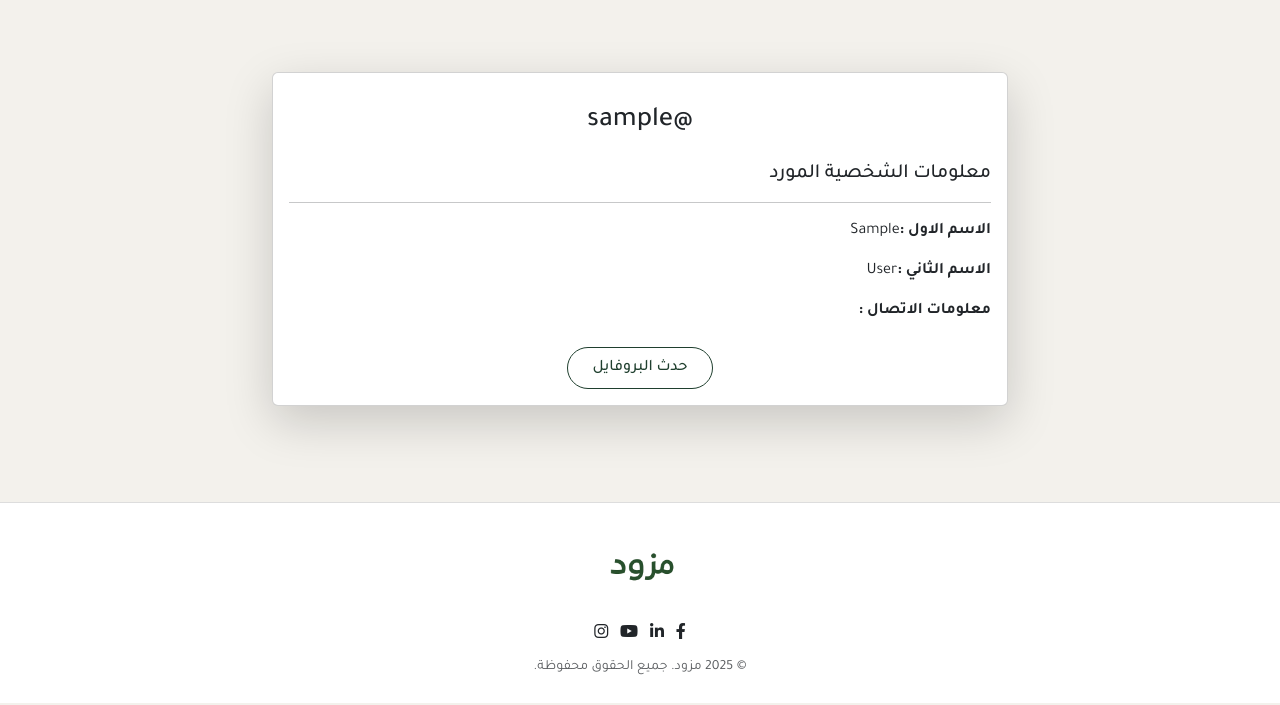
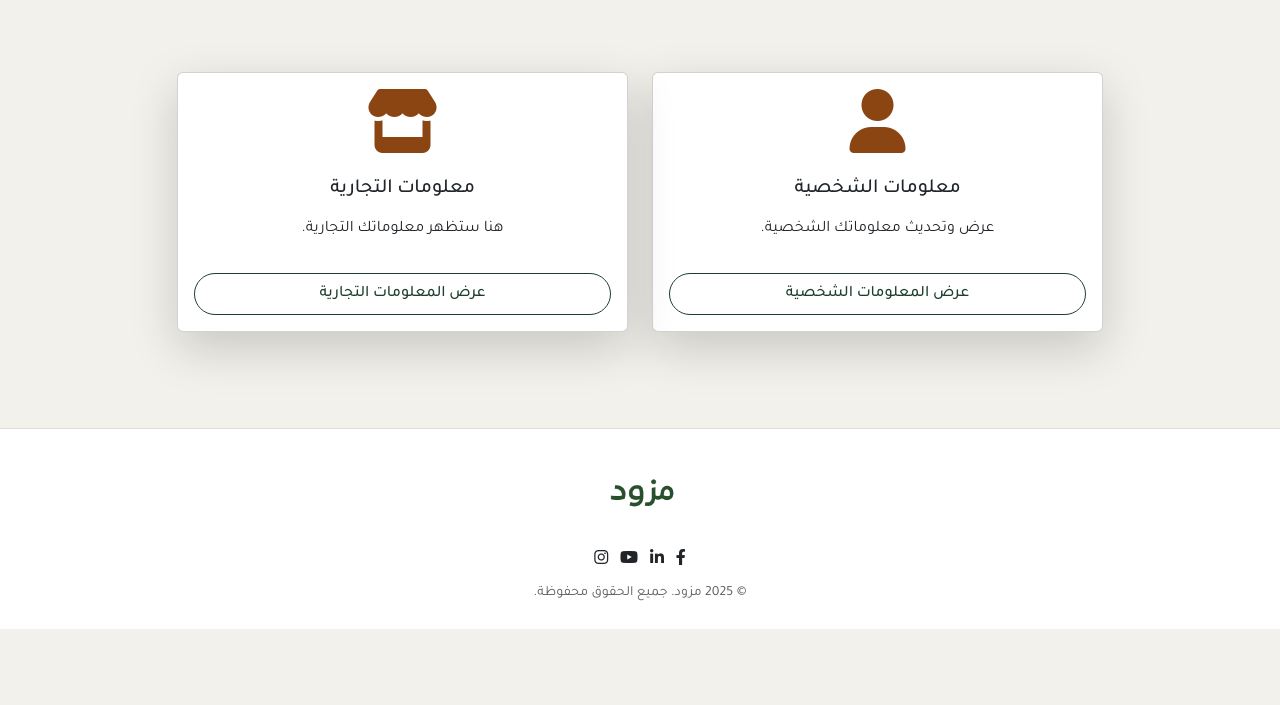
Before and after one commit to wijx22/MuzawedProject, a Django app: a page that uses Muzawed/accounts/templates/accounts/supplier/supplier_profile.html in a window 1280 px wide. Shown: the part 95-800 px from the top of the page. Run offline with Django 5.2, Linux system fonts and the light colour scheme; the visitor is signed in with stand-in values (Sample User, id 1); data comes from the database, SQL or seed files in the repository.

Commit message:
update pull5

```diff
--- a/Muzawed/accounts/templates/accounts/supplier/supplier_profile.html
+++ b/Muzawed/accounts/templates/accounts/supplier/supplier_profile.html
@@ -2,8 +2,13 @@
 
 
 {% block content %}
+<style>
+  .text-brown {
+    color: #8B4513; /* لون بني */
+  }
+</style>
 
-<div class="container py-5">
+<!--<div class="container py-5">
   <div class="row justify-content-center">
     <div class="col-md-8">
       <div class="card shadow-lg">
@@ -30,6 +35,40 @@
       </div>
     </div>
   </div>
+</div>-->
+
+
+
+<div class="container py-5">
+  <div class="row justify-content-center g-4">
+    <!-- كارت معلومات الشخصية -->
+    <div class="col-md-5">
+      <div class="card shadow-lg h-100 text-center">
+        <div class="card-body d-flex flex-column justify-content-center">
+          <!--<i class="fas fa-user fa-4x mb-4 text-custom"></i>-->
+          <i class="fas fa-user fa-4x mb-4 text-brown"></i>
+
+          <h5 class="card-title mb-3">معلومات الشخصية</h5>
+          <p class="card-text">عرض وتحديث معلوماتك الشخصية.</p>
+          <a href="{% url 'accounts:update_supplier_profile' %}" class="btn btn-outline-custom mt-3">عرض المعلومات الشخصية</a>
+        </div>
+      </div>
+    </div>
+
+    <!-- كارت معلومات التجارية بدون رابط -->
+    <div class="col-md-5">
+      <div class="card shadow-lg h-100 text-center">
+        <div class="card-body d-flex flex-column justify-content-center">
+          <i class="fas fa-store fa-4x mb-4 text-brown"></i>
+
+          <h5 class="card-title mb-3">معلومات التجارية</h5>
+          <p class="card-text">هنا ستظهر معلوماتك التجارية.</p>
+          <a href="#" class="btn btn-outline-custom mt-3">عرض المعلومات التجارية</a>
+        </div>
+      </div>
+    </div>
+
+  </div>
 </div>
 
 {% endblock %}
--- a/Muzawed/accounts/views.py
+++ b/Muzawed/accounts/views.py
@@ -21,11 +21,11 @@
             profile = ProfileBeneficiary(user=new_user,name=new_user.get_full_name(),contact_info=request.POST['contact_info'], address=request.POST['address'])
             profile.save()
 
-            messages.success(request,"مرحبًا بك تم تسجيلك بنجاح", "alert-success")
+            messages.success(request,"مرحبًا بك تم تسجيلك بنجاح")
             return redirect("accounts:sign_in")
 
         except Exception as e:
-            messages.error(request, "تعذر تسجيل المستخدم. حاول مرة أخرى.", "alert-danger")
+            messages.error(request, "تعذر تسجيل المستخدم. حاول مرة أخرى.")
             print(e)
 
 
@@ -45,7 +45,7 @@
             messages.success(request,"مرحبًا بك من جديد", "alert-success" )
             return redirect(request.GET.get("next", "/"))
         else:
-            messages.error(request, "اسم المستخدم أو كلمة المرور غير صالحة", "alert-danger")
+            messages.error(request, "اسم المستخدم أو كلمة المرور غير صالحة")
 
 
 
@@ -62,7 +62,7 @@
     try:
         user = User.objects.get(username=user_name)
         if request.user != user or not ProfileBeneficiary.objects.filter(user=user).exists():
-            messages.error(request, "لا يحق لك مشاهدة هذا الملف الشخصي.", "alert-danger")
+            messages.error(request, "لا يحق لك مشاهدة هذا الملف الشخصي.")
             return redirect('accounts:sign_in')
 
         #if SupplierProfile.objects.filter(user=user).exists():
@@ -88,11 +88,11 @@
 
 def update_beneficiary_profile(request: HttpRequest):
     if not request.user.is_authenticated:
-        messages.warning(request, 'يمكن فقط للمستخدمين المسجلين تحديث الملف الشخصي', 'alert-warning')
+        messages.warning(request, 'يمكن فقط للمستخدمين المسجلين تحديث الملف الشخصي')
         return redirect('accounts:sign_in')
 
     if SupplierProfile.objects.filter(user=request.user).exists():
-        messages.error(request, "لا يمكن للموردين تحديث ملف المستفيد", "alert-danger")
+        messages.error(request, "لا يمكن للموردين تحديث ملف المستفيد")
         return redirect('/')
 
     try:
@@ -136,11 +136,11 @@
             profile.save()
 
 
-            messages.success(request, "تم تسجيل المورد بنجاح", "alert-success")
+            messages.success(request, "تم تسجيل المورد بنجاح")
             return redirect("accounts:sign_in")
 
         except Exception as e:
-            messages.error(request, "تعذّر تسجيل المورّد. حاول مجددًا.", "alert-danger")
+            messages.error(request, "تعذّر تسجيل المورّد. حاول مجددًا.")
             print(e)
 
 
@@ -149,14 +149,14 @@
 
 def supplier_profile_view(request: HttpRequest, user_name):
     if not request.user.is_authenticated:
-        messages.error(request, "يجب عليك تسجيل الدخول لمشاهدة الملف الشخصي.", "alert-danger")
+        messages.error(request, "يجب عليك تسجيل الدخول لمشاهدة الملف الشخصي.")
         return redirect('accounts:sign_in')
 
     try:
         user = User.objects.get(username=user_name)
 
         if request.user != user:
-            messages.error(request, "لا يحق لك مشاهدة هذا الملف الشخصي.", "alert-danger")
+            messages.error(request, "لا يحق لك مشاهدة هذا الملف الشخصي.")
             return redirect('accounts:sign_in')
 
         profile, created = SupplierProfile.objects.get_or_create(user=user)
@@ -167,7 +167,7 @@
         })
 
     except User.DoesNotExist:
-        messages.error(request, "المستخدم غير موجود.", "alert-danger")
+        messages.error(request, "المستخدم غير موجود.")
         return redirect('main:index_view')
 
     except Exception as e:
@@ -200,7 +200,7 @@
 
 def update_supplier_profile(request: HttpRequest):
     if not request.user.is_authenticated:
-        messages.warning(request, 'يمكن للمورد المسجل فقط تحديث الملف الشخصي', 'alert-warning')
+        messages.warning(request, 'يمكن للمورد المسجل فقط تحديث الملف الشخصي')
         return redirect('accounts:sign_in')
 
     try:
@@ -217,10 +217,10 @@
             profile.contact_info = request.POST.get('contact_info', profile.contact_info)
             profile.save()
 
-            messages.success(request, 'تم تحديث الملف الشخصي بنجاح', 'alert-success')
+            messages.success(request, 'تم تحديث الملف الشخصي بنجاح')
 
     except Exception as e:
-        messages.error(request, "لم أتمكن من تحديث الملف الشخصي", "alert-danger")
+        messages.error(request, "لم أتمكن من تحديث الملف الشخصي")
         print(e)
 
     return render(request, 'accounts/supplier/update_profile.html')
@@ -229,7 +229,7 @@
 def log_out(request: HttpRequest):
 
     logout(request)
-    messages.success(request, "تم تسجيل الخروج بنجاح", "alert-warning")
+    messages.success(request, "تم تسجيل الخروج بنجاح")
     return redirect(request.GET.get("next", "/"))
 
 
--- a/Muzawed/administration/static/css/admin-dashboard.css
+++ b/Muzawed/administration/static/css/admin-dashboard.css
@@ -105,12 +105,12 @@
 
 .card h3 {
   margin-bottom: 10px;
-  color: #2c3e50;
+  color: #4A3A20;
 }
 
 .card p {
   font-size: 24px;
-  color: #27ae60;
+  color: #204a3a;
   margin: 0;
 }
 
@@ -155,14 +155,12 @@
   position: relative;
 }
 
-/* في الشاشات الصغيرة نخفي أعمدة معينة */
 
 .bg-dark-green {
   background-color: #0a371d !important;
   color: #000;
 }
 
-/* في الشاشات الصغيرة نخفي أعمدة معينة */
 @media (max-width: 768px) {
   .hide-mobile {
     display: none;
--- a/Muzawed/administration/static/js/admin-dashboard.js
+++ b/Muzawed/administration/static/js/admin-dashboard.js
@@ -15,7 +15,7 @@
         datasets: [{
           label: 'عدد المستخدمين',
           data: [suppliersCount, beneficiariesCount, totalUsers],
-          backgroundColor: ['#8FBC8F', '#356150', '#2E4B43'],
+          backgroundColor: ['#204a3a', '#e67e22', '#4A3A20'],
           borderWidth: 1
         }]
       },
--- a/Muzawed/administration/templates/administration/suppliers_list.html
+++ b/Muzawed/administration/templates/administration/suppliers_list.html
@@ -4,7 +4,7 @@
 {% block content %}
 <style>
   .bg-dark-green {
-    background-color: #145A32 !important;
+    background-color: #204a3a !important;
     color: #000;
   }
 
```
